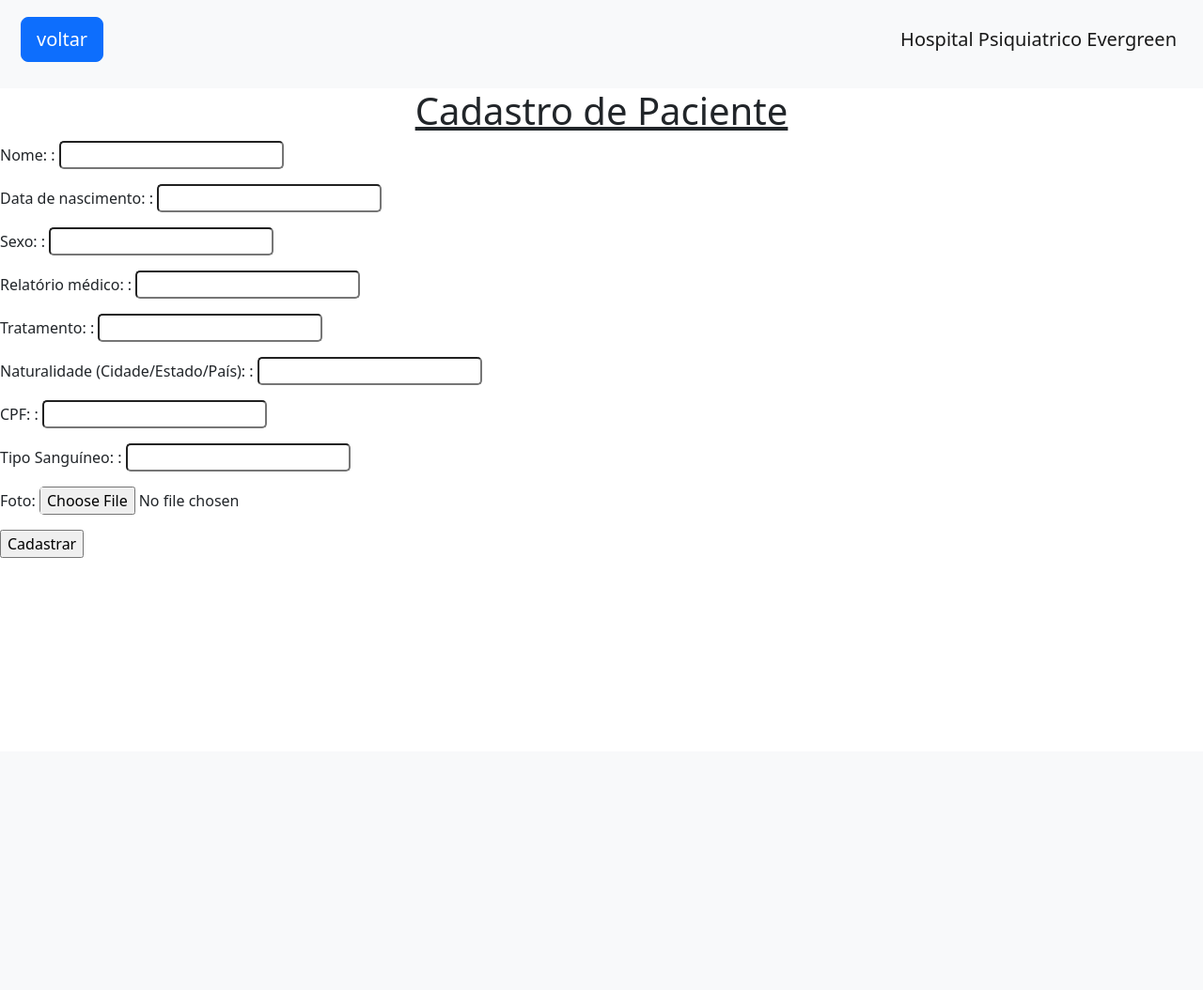
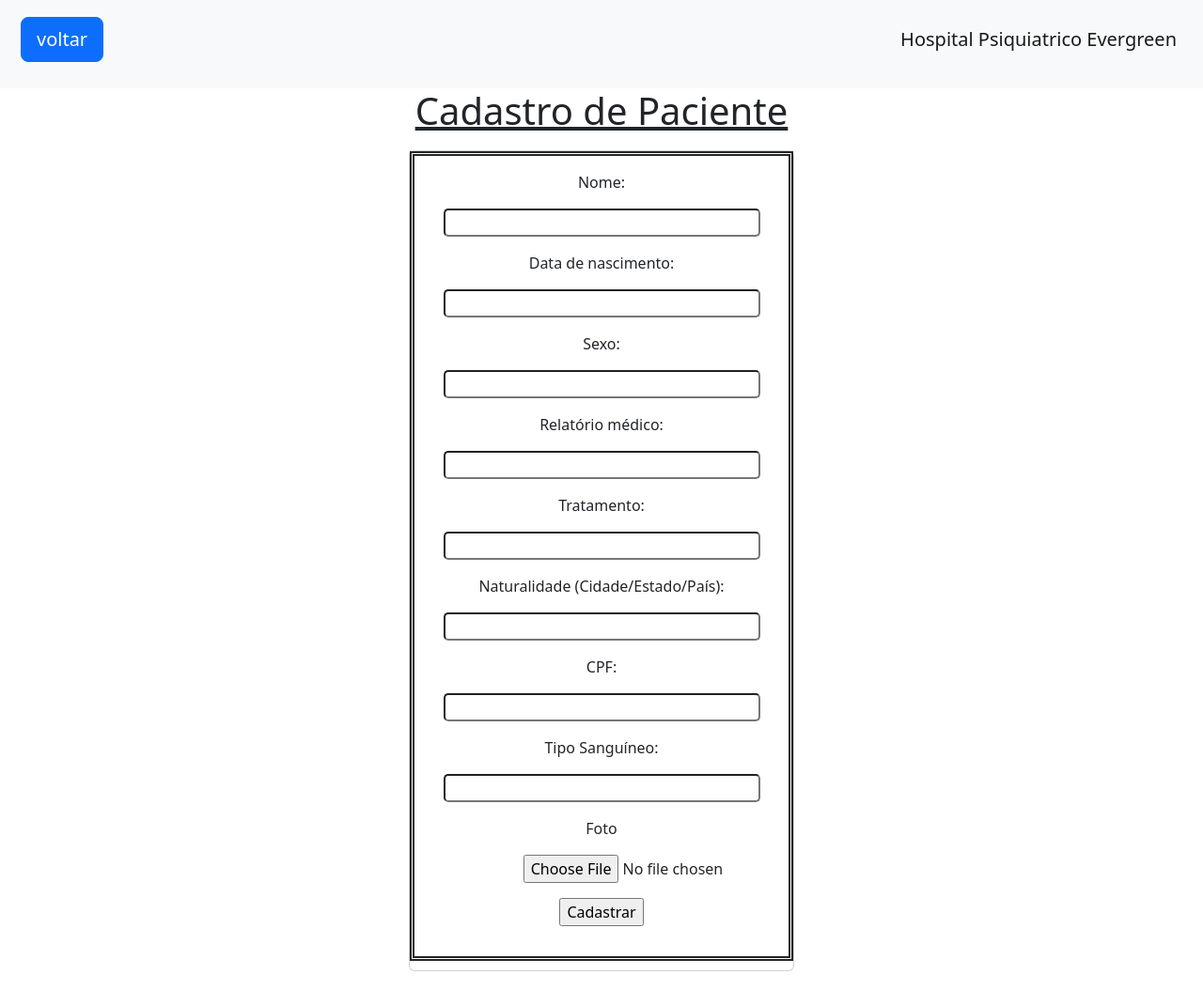
Before and after one commit to iemerfg/hospicio, a Django app: page /paciente_cadastrar/ in a window 1280 px wide. Shown: the whole page at 94% size. Before the commit the page ends 594 px from the top, so only its background shows below. Run offline with Django 4.2, Linux system fonts and the light colour scheme; some libraries are stand-ins or nearby versions.

Commit message:
Atualizações de estilo

```diff
--- a/core/static/css/estilo.css
+++ b/core/static/css/estilo.css
@@ -1,5 +1,6 @@
 .forma{
     border-radius: 5px;
+    padding-left: 100px;
 }
 
 div{
@@ -10,8 +11,9 @@ div{
 h1{
     text-align: center;
     text-decoration: underline;
+    padding-bottom: 10px;
 }
-.botões{
+.botoes{
     margin: 10px;
 
 }
@@ -25,3 +27,12 @@ body{
 nav{
     background-color: silver;
 }
+
+.formaNome{
+    text-decoration: underline;
+    text-align: center;
+}
+.cartao{
+    justify-content: center;
+    border: 5px double;
+}
--- a/templates/fornecedores.html
+++ b/templates/fornecedores.html
@@ -16,7 +16,7 @@
             text-align: center;
             text-decoration: underline;
         }
-        .botões{
+        .botoes{
             margin: 10px;
 
         }
@@ -35,7 +35,7 @@
 <body>
     <nav class="navbar navbar-light bg-light">
         <div class="container-fluid">
-            <a class="btn btn-primary btn-lg botões" href="{% url 'sistema_hospicio' %}" role="button">voltar</a>
+            <a class="btn btn-primary btn-lg botoes" href="{% url 'sistema_hospicio' %}" role="button">voltar</a>
             <span class="navbar-brand mb-0 h1 logo">Hospital Psiquiatrico Evergreen</span>
           </div>
       </nav>
--- a/templates/medicos.html
+++ b/templates/medicos.html
@@ -16,7 +16,7 @@
             text-align: center;
             text-decoration: underline;
         }
-        .botões{
+        .botoes{
             margin: 10px;
 
         }
@@ -35,7 +35,7 @@
 <body>
     <nav class="navbar navbar-light bg-light">
         <div class="container-fluid">
-            <a class="btn btn-primary btn-lg botões" href="{% url 'sistema_hospicio' %}" role="button">voltar</a>
+            <a class="btn btn-primary btn-lg botoes" href="{% url 'sistema_hospicio' %}" role="button">voltar</a>
             <span class="navbar-brand mb-0 h1 logo">Hospital Psiquiatrico Evergreen</span>
           </div>
 
--- a/templates/paciente_cadastrar.html
+++ b/templates/paciente_cadastrar.html
@@ -13,27 +13,51 @@
 <body>
     <nav class="navbar navbar-light bg-light">
         <div class="container-fluid">
-            <a class="btn btn-primary btn-lg botões" href="{% url 'listar_pacientes' %}" role="button">voltar</a>
+            <a class="btn btn-primary btn-lg botoes" href="{% url 'listar_pacientes' %}" role="button">voltar</a>
             <span class="navbar-brand mb-0 h1 logo">Hospital Psiquiatrico Evergreen</span>
           </div>
       </nav>
-    <h1>Cadastro de Paciente</h1>
-
+      <h1>Cadastro de Paciente</h1>
+      <div class="row">
+        <div class="col-sm-4">
+            <div class="card ">
+                <div class="card-body cartao">
     <form method="post" enctype="multipart/form-data" accept=".png, .jpg">
         {% csrf_token %}
+        <p>{{ form_paciente.nome.label}} </p>
+        <p>{{ form_paciente.nome |add_class:"forma"}}</p>
 
-        <p>{{ form_paciente.nome.label }}: {{ form_paciente.nome |add_class:"forma"}}</p>
-        <p>{{ form_paciente.data_nasc.label }}: {{ form_paciente.data_nasc |add_class:"forma"}}</p>
-        <p>{{ form_paciente.sexo.label }}: {{ form_paciente.sexo |add_class:"forma"}}</p>
-        <p>{{ form_paciente.relatorio_medico.label }}: {{ form_paciente.relatorio_medico |add_class:"forma"}}</p>
-        <p>{{ form_paciente.tratamento.label }}: {{ form_paciente.tratamento |add_class:"forma"}}</p>
-        <p>{{ form_paciente.naturalidade.label }}: {{ form_paciente.naturalidade |add_class:"forma"}}</p>
-        <p>{{ form_paciente.cpf.label }}: {{ form_paciente.cpf |add_class:"forma"}}</p>
-        <p>{{ form_paciente.tipo_sang.label }}: {{ form_paciente.tipo_sang |add_class:"forma"}}</p>
-        <p>{{ form_paciente.foto.label }}: {{ form_paciente.foto |add_class:"forma"}}</p>
+        <p>{{ form_paciente.data_nasc.label}} </p>
+        <p>{{ form_paciente.data_nasc |add_class:"forma"}}</p>
+
+        <p>{{ form_paciente.sexo.label}} </p>
+        <p>{{ form_paciente.sexo |add_class:"forma"}}</p>
+
+        <p>{{ form_paciente.relatorio_medico.label}} </p>
+        <p>{{ form_paciente.relatorio_medico |add_class:"forma"}}</p>
+
+        <p>{{ form_paciente.tratamento.label}} </p>
+        <p>{{ form_paciente.tratamento |add_class:"forma"}}</p>
+
+        <p>{{ form_paciente.naturalidade.label}} </p>
+        <p>{{ form_paciente.naturalidade |add_class:"forma"}}</p>
+
+        <p>{{ form_paciente.cpf.label}} </p>
+        <p>{{ form_paciente.cpf |add_class:"forma"}}</p>
+
+        <p>{{ form_paciente.tipo_sang.label}} </p>
+        <p>{{ form_paciente.tipo_sang |add_class:"forma"}}</p>
+
+        <p>{{ form_paciente.foto.label}} </p>
+        <p>{{ form_paciente.foto |add_class:"forma"}}</p>
+
         <p>
             <input type="submit" value="Cadastrar">
         </p>
     </form>
+                </div>
+            </div>
+        </div>
+    </div>
 </body>
 </html>
--- a/templates/pacientes.html
+++ b/templates/pacientes.html
@@ -16,7 +16,7 @@
             text-align: center;
             text-decoration: underline;
         }
-        .botões{
+        .botoes{
             margin: 10px;
 
         }
@@ -32,7 +32,7 @@
 <body>
     <nav class="navbar navbar-light bg-light">
         <div class="container-fluid">
-            <a class="btn btn-primary btn-lg botões" href="{% url 'sistema_hospicio' %}" role="button">voltar</a>
+            <a class="btn btn-primary btn-lg botoes" href="{% url 'sistema_hospicio' %}" role="button">voltar</a>
             <span class="navbar-brand mb-0 h1 logo">Hospital Psiquiatrico Evergreen</span>
           </div>
 
```
Also changed, not shown: templates/medico_cadastrar.html (+31 -8 lines). Lines whose indentation alone changed are shown as unchanged.
